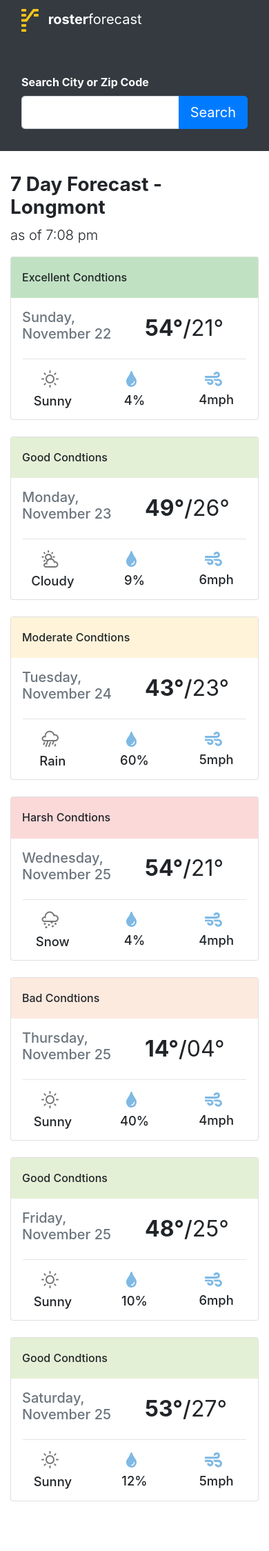
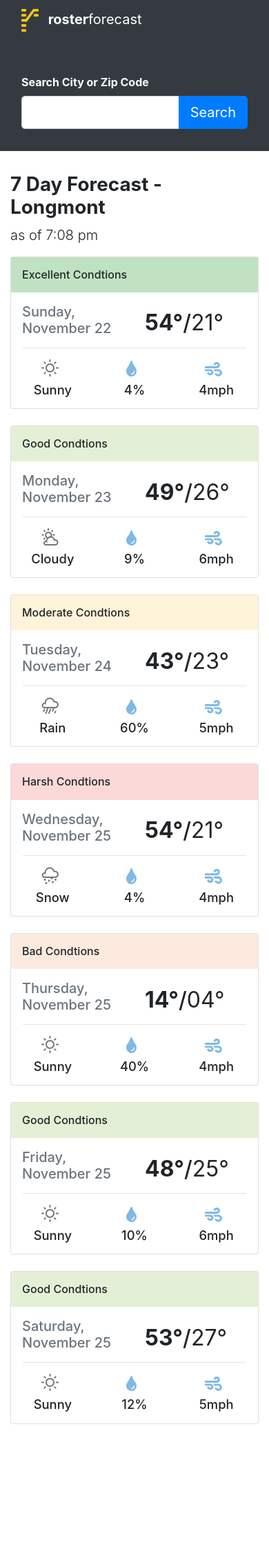
Before and after one commit to TylerRenfro/roster-forecaster, a Jekyll site: the page built from longmont.html, in a window 390 px wide. Shown: the whole page at 69% size. Built offline with Jekyll 4.4.1, drawn with Linux system fonts in a browser that asks for light colours; after the commit the page ends 2137 px from its top, so only the background shows below that.

Commit message:
responsive polish

```diff
--- a/_includes/nav.html
+++ b/_includes/nav.html
@@ -2,7 +2,7 @@
   <div class="container">
     <div class="nav row">
       <div class="col">
-        <a class="navbar-brand" href="{{ site.baseurl }}">
+        <a class="navbar-brand" href="{{ site.baseurl }}/">
           <img class="mr-2" width="25px" height="auto" src="{{site.baseurl}}/assets/roster-yellow.png"/>
           <strong>roster</strong>forecast
         </a>
--- a/assets/main.scss
+++ b/assets/main.scss
@@ -21,6 +21,10 @@
 .harsh {
     background-color: #FCD9D9;
 }
+
+.date {
+    margin-bottom: 1rem;
+}
 @include media-breakpoint-only(xs) {
     h4.secondary-data {
         font-size: 1.15rem;
@@ -28,4 +32,7 @@
     .temperature {
         font-size: 2rem;
     }
+    .date {
+        margin-bottom: 0;
+    }
   }
--- a/longmont.html
+++ b/longmont.html
@@ -9,14 +9,14 @@ permalink: /longmont/
         <div class="card mb-4">
             <div class="row">
                 <div class="col-12 col-md-3 col-lg-2">
-                        <div class="p-3 mb-2 {{ day.conditionsRating | downcase }} h-100 d-flex align-items-center">
+                    <div class="p-3 m-0 {{ day.conditionsRating | downcase }} h-100 d-flex align-items-center">
                         <h6 class="m-0">{{ day.conditionsRating }}<br class="d-none d-md-flex"> Condtions</h6>
                     </div>
                 </div>
                 <div class="col-sm-12 col-sm-9 col-md-9 p-md-4">
-                        <div class="row align-items-center justify-content-space-between h-100 flex-wrap p-3 p-md-0">
-                            <div class="col-6 col-md-12 mb-2">
-                                <h5 class="mb-md-2 m-0 text-muted">
+                    <div class="row align-items-end justify-content-space-between h-100 flex-wrap p-3 p-md-0">
+                        <div class="col-6 col-md-12">
+                            <h5 class="text-muted date">
                                 {{ day.name }},
                                 <br class="d-flex d-md-none">
                                 {{ day.month}} {{ day.date}}
--- a/rochester.html
+++ b/rochester.html
@@ -14,9 +14,9 @@ permalink: /rochester/
                     </div>
                 </div>
                 <div class="col-sm-12 col-sm-9 col-md-9 p-md-4">
-                        <div class="row align-items-center justify-content-space-between h-100 flex-wrap p-3 p-md-0">
-                            <div class="col-6 col-md-12 mb-2">
-                                <h5 class="mb-md-2 m-0 text-muted">
+                    <div class="row align-items-end justify-content-space-between h-100 flex-wrap p-3 p-md-0">
+                        <div class="col-6 col-md-12">
+                            <h5 class="text-muted date">
                                 {{ day.name }},
                                 <br class="d-flex d-md-none">
                                 {{ day.month}} {{ day.date}}
--- a/san-francisco.html
+++ b/san-francisco.html
@@ -14,9 +14,9 @@ permalink: /san-francisco/
                     </div>
                 </div>
                 <div class="col-sm-12 col-sm-9 col-md-9 p-md-4">
-                        <div class="row align-items-center justify-content-space-between h-100 flex-wrap p-3 p-md-0">
-                            <div class="col-6 col-md-12 mb-2">
-                                <h5 class="mb-md-2 m-0 text-muted">
+                    <div class="row align-items-end justify-content-space-between h-100 flex-wrap p-3 p-md-0">
+                        <div class="col-6 col-md-12">
+                            <h5 class="text-muted date">
                                 {{ day.name }},
                                 <br class="d-flex d-md-none">
                                 {{ day.month}} {{ day.date}}
--- a/search-results.html
+++ b/search-results.html
@@ -14,9 +14,9 @@ permalink: /search-results/
                     </div>
                 </div>
                 <div class="col-sm-12 col-sm-9 col-md-9 p-md-4">
-                        <div class="row align-items-center justify-content-space-between h-100 flex-wrap p-3 p-md-0">
-                            <div class="col-6 col-md-12 mb-2">
-                                <h5 class="mb-md-2 m-0 text-muted">
+                    <div class="row align-items-end justify-content-space-between h-100 flex-wrap p-3 p-md-0">
+                        <div class="col-6 col-md-12">
+                            <h5 class="text-muted date">
                                 {{ day.name }},
                                 <br class="d-flex d-md-none">
                                 {{ day.month}} {{ day.date}}
```
Lines whose indentation alone changed are shown as unchanged.
